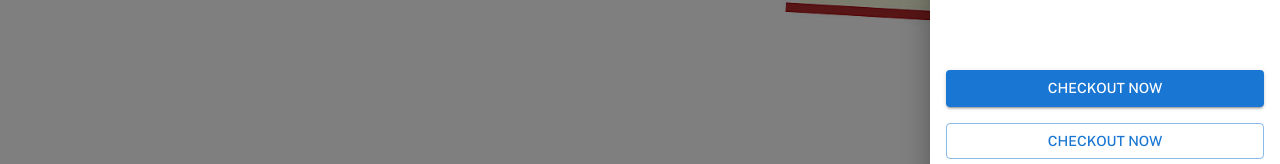
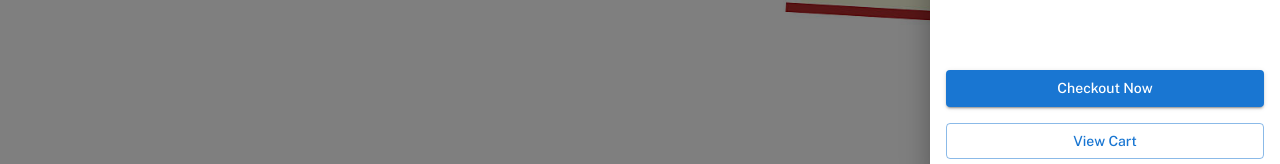
Before and after one commit to smishra11/Book-bazaar, a React (Create React App) app: page / in a window 1280 px wide. Both pictures are taken after a click on the button 1238 px from the left and 32 px from the top of the page. Shown: the part 619-783 px from the top of the page. Built offline with nearby package versions, Linux system fonts and the light colour scheme.

Commit message:
added build file

```diff
--- a/src/components/Common/BookCard.js
+++ b/src/components/Common/BookCard.js
@@ -103,8 +103,9 @@ function BookCard({ data, showDiscount }) {
                 ₹ 1199
               </span>
             </Typography>
-            <Button variant="outlined" size="small">
-              <AddOutlinedIcon />
+            <Button variant="outlined" size="small" sx={{ textTransform: "none" }}>
+              {/* <AddOutlinedIcon /> */}
+              Add to cart
             </Button>
           </Box>
         </Box>
--- a/src/components/Common/Cart.js
+++ b/src/components/Common/Cart.js
@@ -62,11 +62,11 @@ export default function Cart({ cartOpen, setCartOpen }) {
           ))}
         </Box>
         <Box sx={{ p: 2 }}>
-          <Button variant="contained" fullWidth>
+          <Button variant="contained" fullWidth sx={{ textTransform: "none" }}>
             Checkout Now
           </Button>
-          <Button variant="outlined" fullWidth sx={{ mt: 2 }}>
-            Checkout Now
+          <Button variant="outlined" fullWidth sx={{ mt: 2, textTransform: "none" }}>
+            View Cart
           </Button>
         </Box>
       </Box>
```
